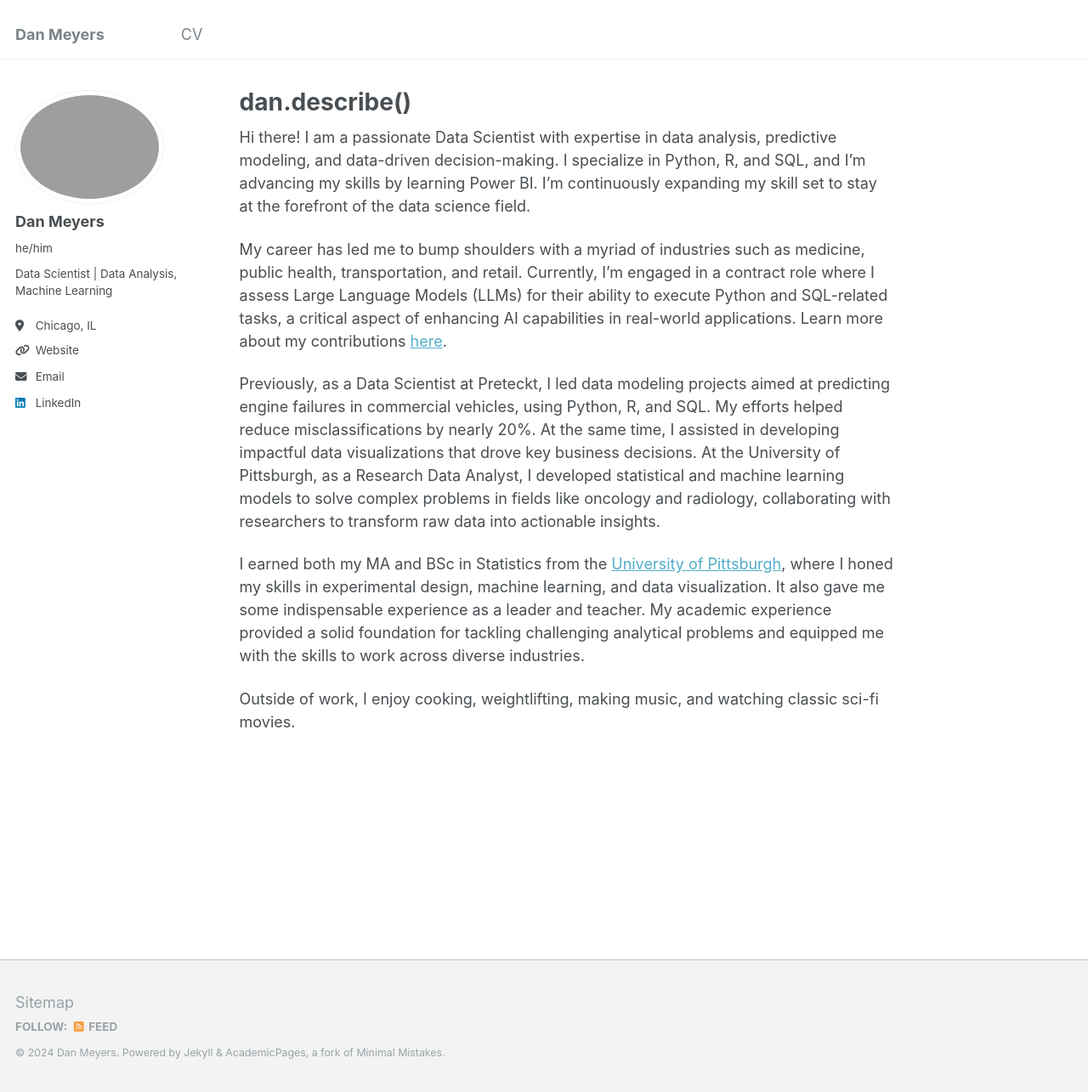
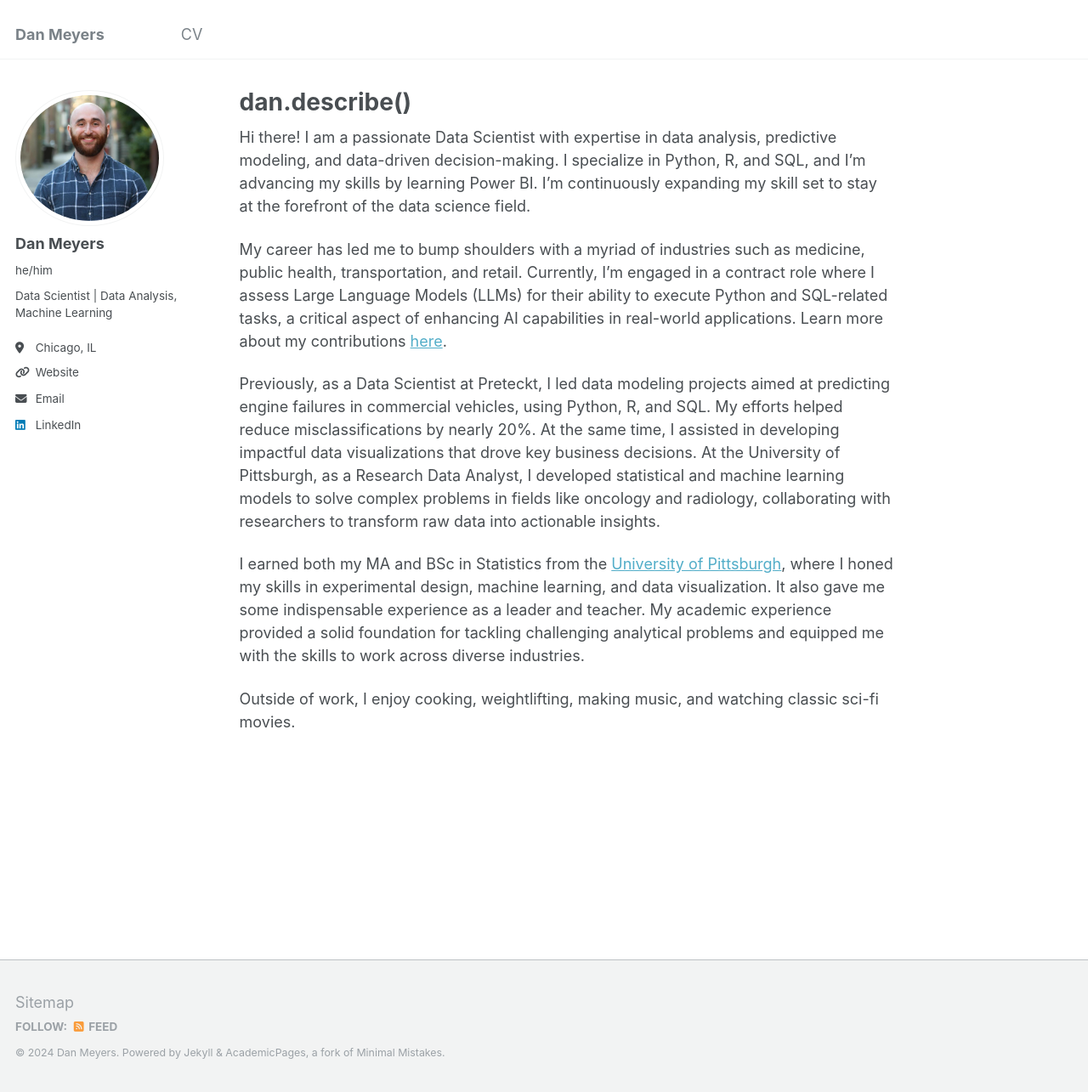
Before and after one commit to meyersdan/meyersdan.github.io, a Jekyll site: the page built from _pages/about.md, in a window 1280 px wide and 1285 px high. Shown: the whole window at 85% size. Built offline with Jekyll 4.4.1, drawn with Linux system fonts in a browser that asks for light colours.

Commit message:
photo size reduction and nav update

```diff
--- a/_config.yml
+++ b/_config.yml
@@ -21,7 +21,7 @@ repository               : "meyersdan/meyersdan.github.io"
 #               Additional customization can be done by editing /_includes/author-profile.html
 author:
   # Biographic information
-  avatar           : "reduced_size_image.jpeg"
+  avatar           : "sitepfp.jpeg"
   name             : "Dan Meyers"
   pronouns         : "he/him"
   bio              : "Data Scientist | Data Analysis, Machine Learning"
--- a/_data/authors.yml
+++ b/_data/authors.yml
@@ -5,7 +5,7 @@ Name Name:
   uri         : "https://meyersdan.github.io"
   email       : "danmeyers086@gmail.com"
   bio         : "Data Scientist"
-  avatar      : "bio-photo-2.jpg"
+  avatar      : "sitepfp.jpeg"
   twitter     : "name"
   google_plus : "Name"
 
```
